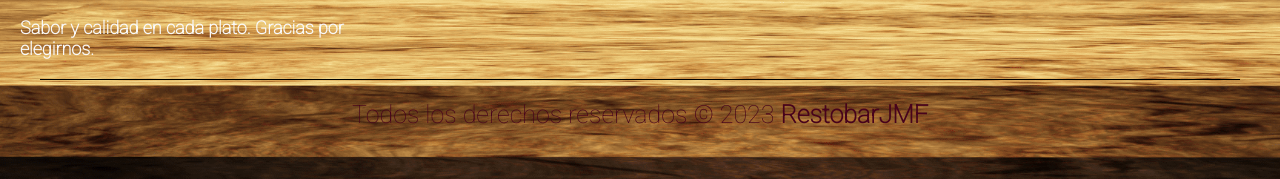
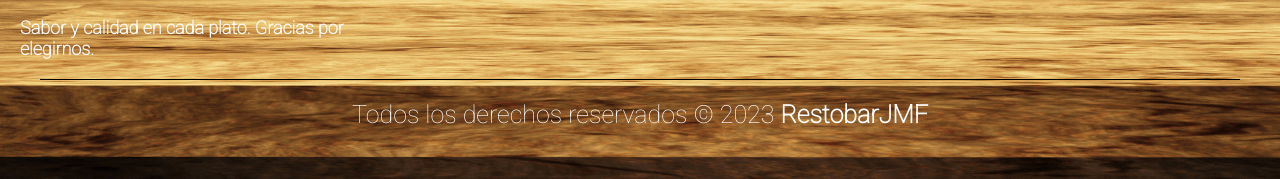
Before and after one commit to juancosta001/juancosta001.github.io, a plain HTML site: page index.html in a window 1280 px wide. Shown: the part 1067-1246 px from the top of the page. Drawn offline with nearby package versions, Linux system fonts and the light colour scheme.

Commit message:
Update style.css

```diff
--- a/css/style.css
+++ b/css/style.css
@@ -1135,7 +1135,6 @@ nav .boton-mas button img {
  margin-top: 20px;
   width: 300px;
 }
-
 /*FOOTER */
 footer {
   font-family: 'Roboto', sans-serif;
@@ -1202,7 +1201,7 @@ footer {
 .box__copyright p {
   font-size: 25px;
   margin-top: 20px;
-  color: #47031c;
+  color: #fefefe;
 }
 .box__copyright hr {
   border: none;
```
